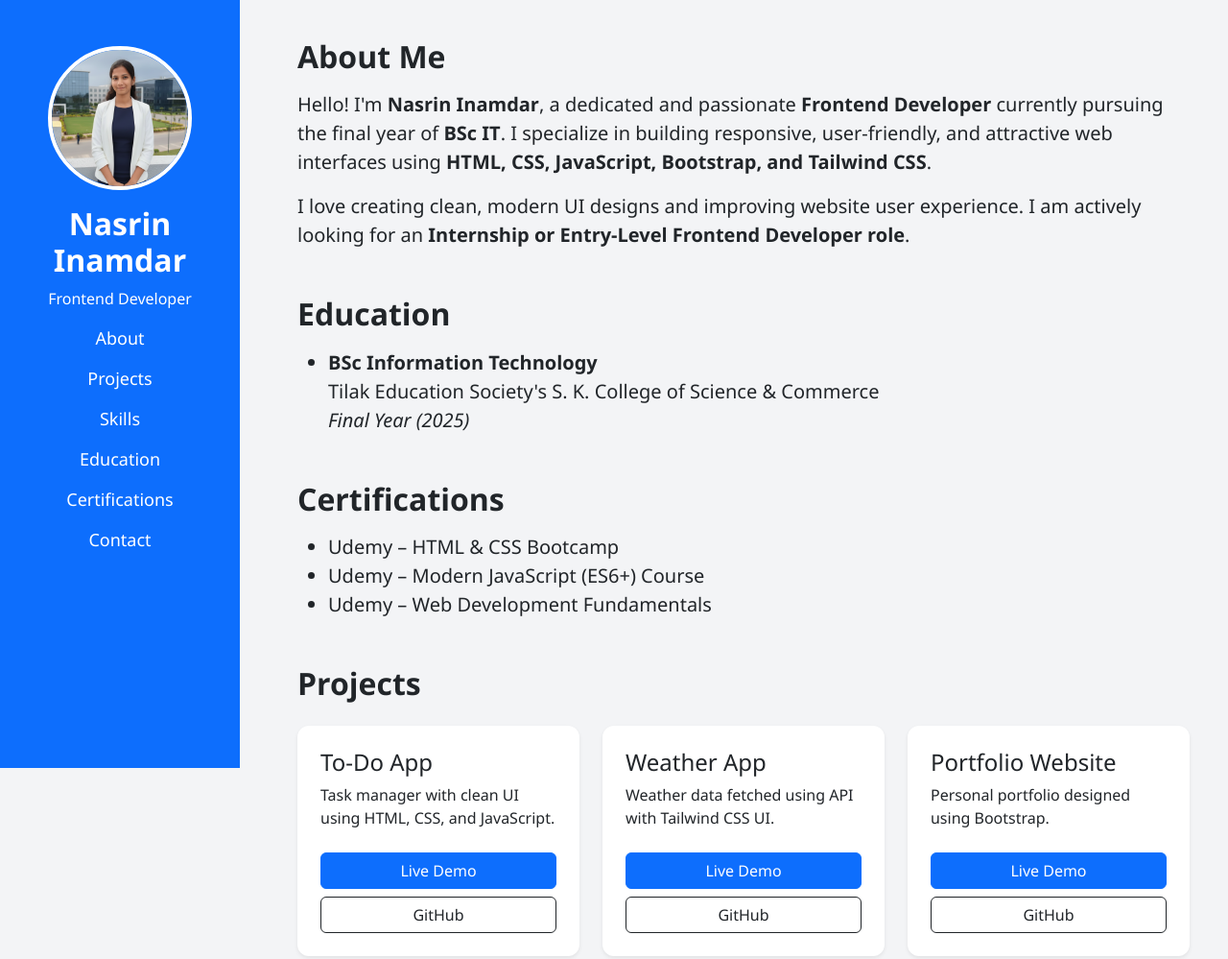
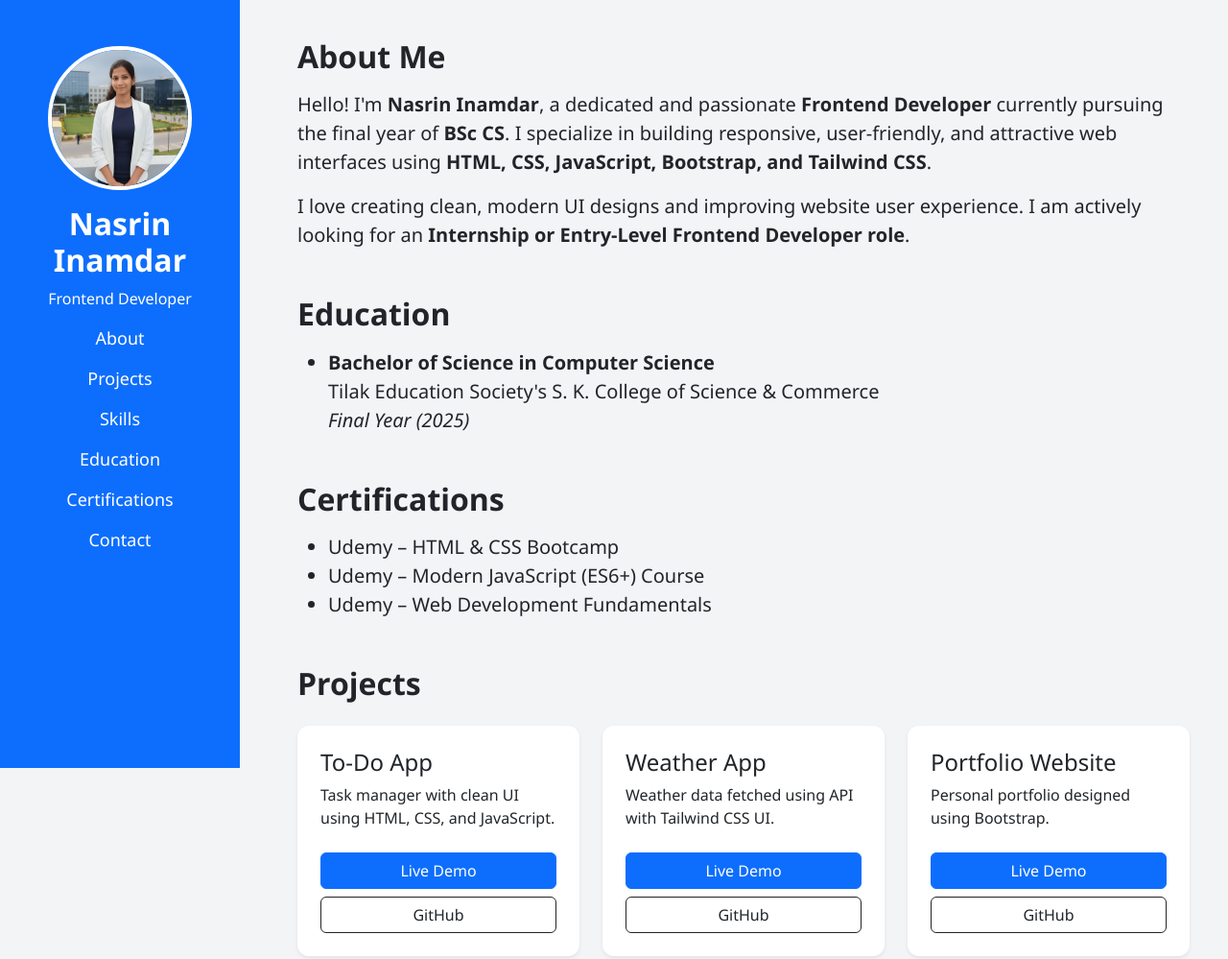
Before and after one commit to nasrin465/portfolio-website, a plain HTML site: page index.html in a window 1280 px wide. Shown: the top 999 px of the page at 96% size. Drawn offline with nearby package versions, Linux system fonts and the light colour scheme.

Commit message:
Update index.html
last updated change

```diff
--- a/index.html
+++ b/index.html
@@ -89,7 +89,7 @@
         <p class="mt-3 fs-5">
             Hello! I'm <strong>Nasrin Inamdar</strong>, a dedicated and passionate
             <strong>Frontend Developer</strong> currently pursuing the final year of
-            <strong>BSc IT</strong>.
+            <strong>BSc CS</strong>.
             I specialize in building responsive, user-friendly, and attractive web interfaces using
             <strong>HTML, CSS, JavaScript, Bootstrap, and Tailwind CSS</strong>.
         </p>
@@ -104,7 +104,7 @@
     <section id="education" class="mt-5">
         <h2 class="title">Education</h2>
         <ul class="fs-5 mt-3">
-            <li><strong>BSc Information Technology</strong><br>
+            <li><strong>Bachelor of Science in Computer Science</strong><br>
                 Tilak Education Society's S. K. College of Science & Commerce<br>
                 <em>Final Year (2025)</em>
             </li>
```
